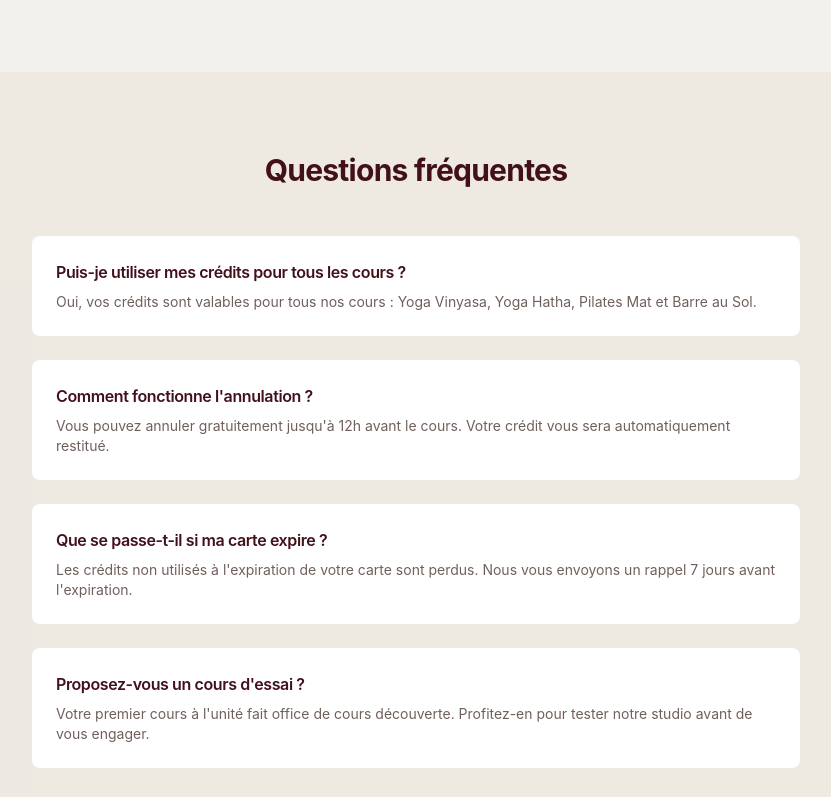
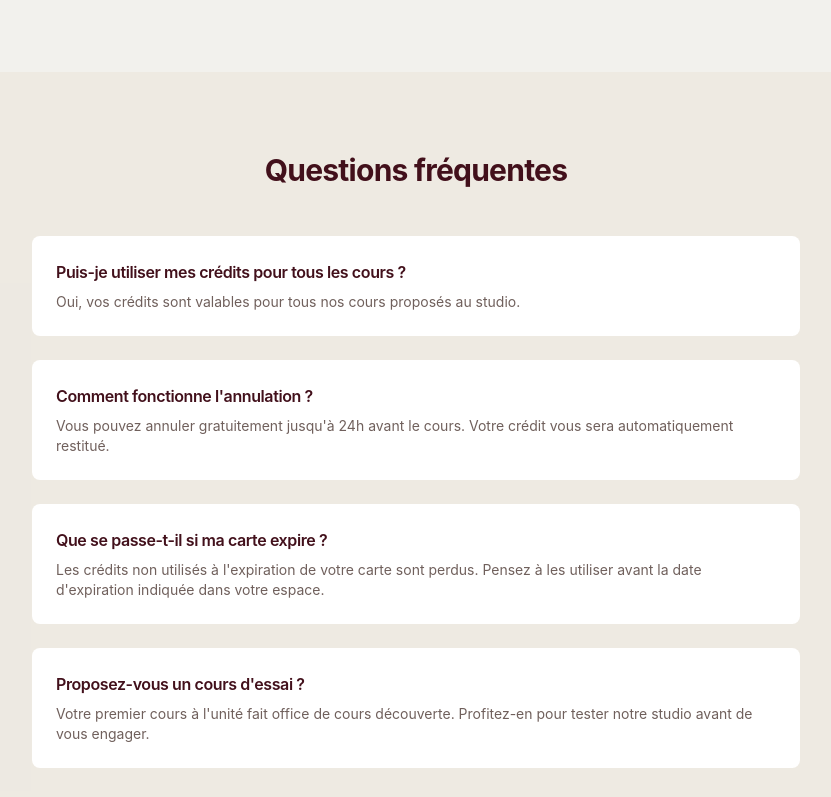
Before and after one commit to tempoleloft/TEMPO, a Next.js app: page /tarifs in a window 1280 px wide. Shown: the part 480-1277 px from the top of the page, without its empty margins (224-1055 px from the left). Built offline with nearby package versions, Linux system fonts and the light colour scheme; no server answers; the database is empty.

Commit message:
Mise à jour FAQ et politique d'annulation
- FAQ: suppression liste des cours (évolue)
- FAQ: 12h → 24h pour annulation
- FAQ: reformulation expiration crédits
- Système: politique d'annulation passée à 24h

```diff
--- a/app/(public)/tarifs/page.tsx
+++ b/app/(public)/tarifs/page.tsx
@@ -54,8 +54,7 @@ export default async function TarifsPage() {
                 Puis-je utiliser mes crédits pour tous les cours ?
               </h3>
               <p className="text-muted-foreground text-sm">
-                Oui, vos crédits sont valables pour tous nos cours : Yoga Vinyasa,
-                Yoga Hatha, Pilates Mat et Barre au Sol.
+                Oui, vos crédits sont valables pour tous nos cours proposés au studio.
               </p>
             </div>
 
@@ -64,7 +63,7 @@ export default async function TarifsPage() {
                 Comment fonctionne l'annulation ?
               </h3>
               <p className="text-muted-foreground text-sm">
-                Vous pouvez annuler gratuitement jusqu'à 12h avant le cours.
+                Vous pouvez annuler gratuitement jusqu'à 24h avant le cours.
                 Votre crédit vous sera automatiquement restitué.
               </p>
             </div>
@@ -75,7 +74,7 @@ export default async function TarifsPage() {
               </h3>
               <p className="text-muted-foreground text-sm">
                 Les crédits non utilisés à l'expiration de votre carte sont perdus.
-                Nous vous envoyons un rappel 7 jours avant l'expiration.
+                Pensez à les utiliser avant la date d'expiration indiquée dans votre espace.
               </p>
             </div>
 
--- a/lib/actions/booking.ts
+++ b/lib/actions/booking.ts
@@ -6,8 +6,8 @@ import { revalidatePath } from "next/cache"
 import { notifyNextInWaitlist } from "./waitlist"
 import { sendBookingConfirmationEmail } from "@/lib/email"
 
-// Cancellation policy: 12 hours before class
-const CANCEL_HOURS_BEFORE = 12
+// Cancellation policy: 24 hours before class
+const CANCEL_HOURS_BEFORE = 24
 
 export async function bookSession(sessionId: string) {
   const session = await auth()
```
